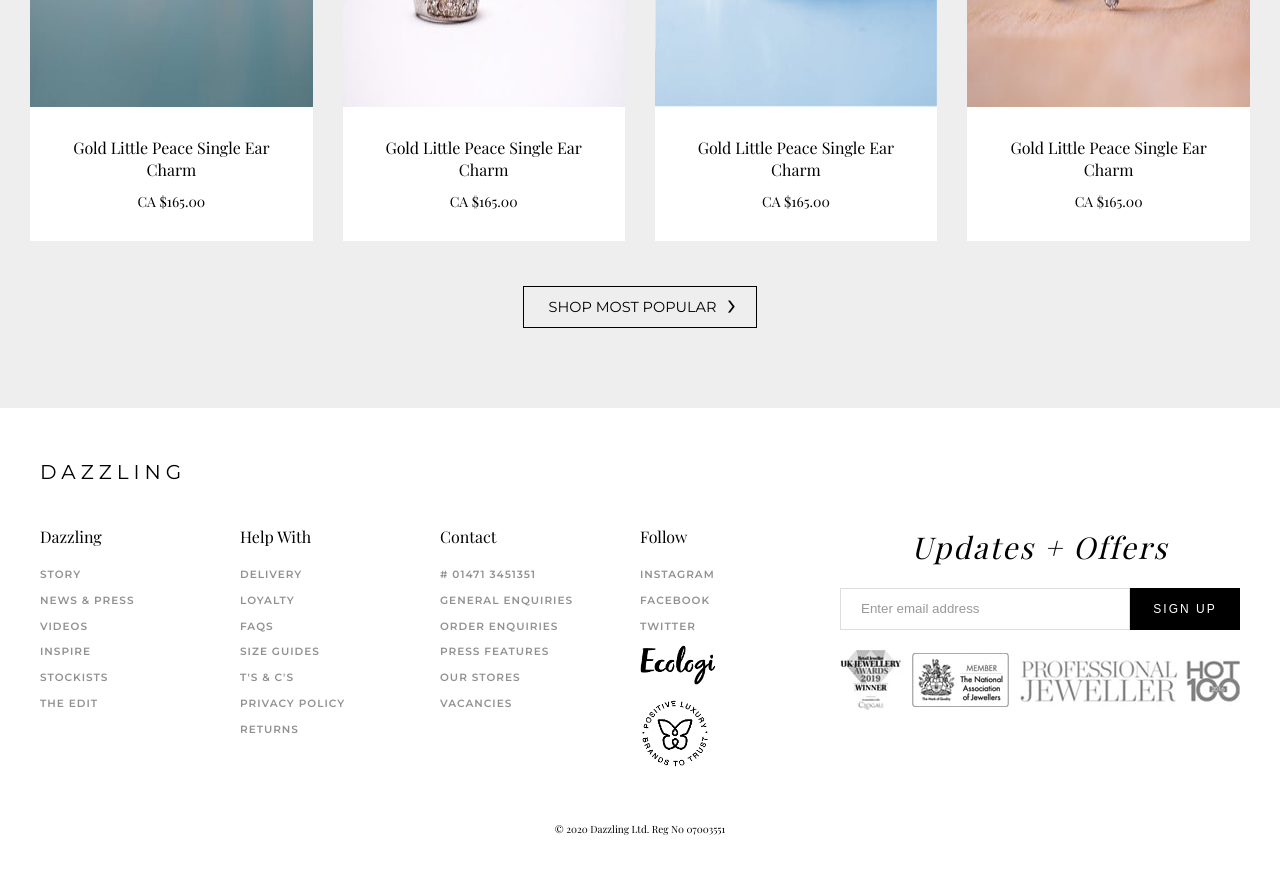
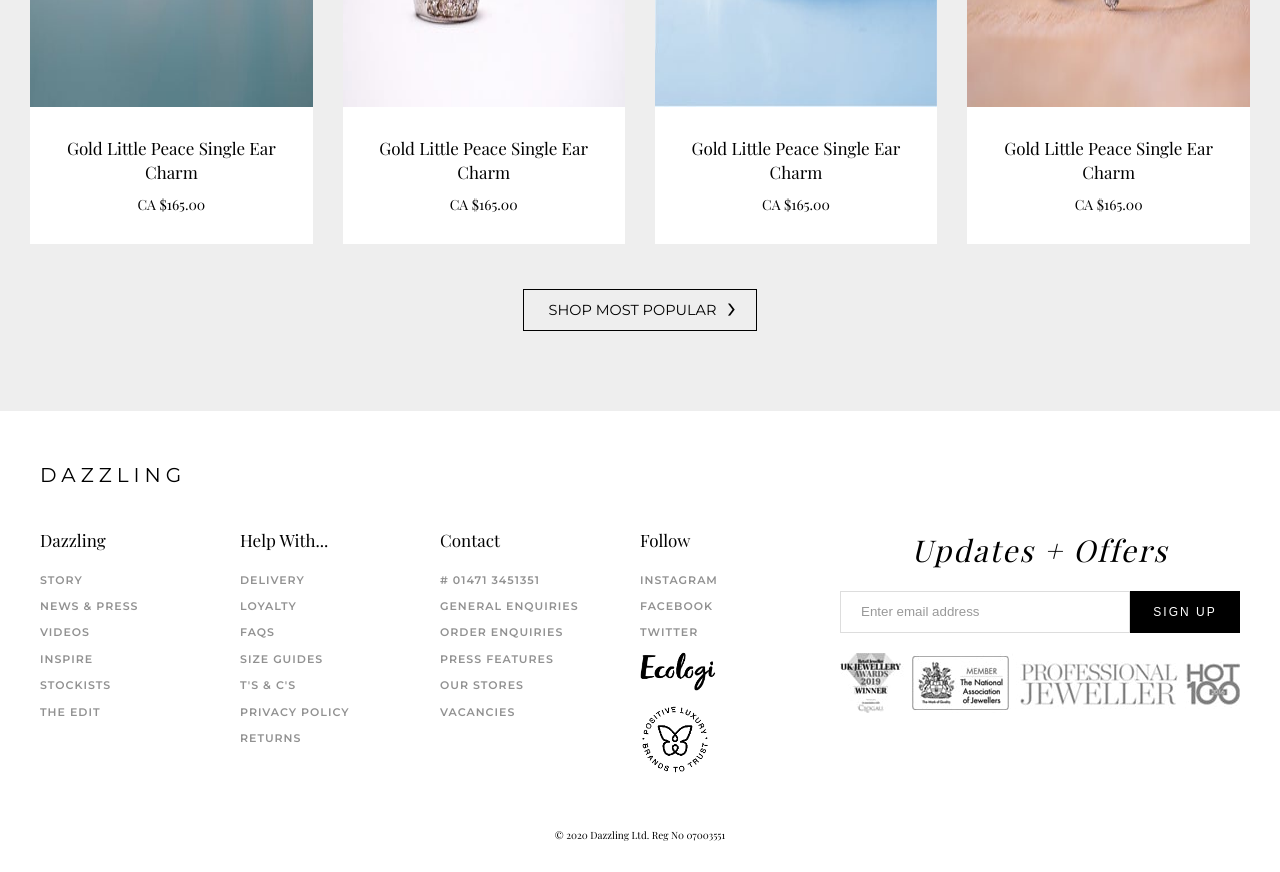
Before and after one commit to DazzlingVerdi/jewelry-webpage-mockup, a website: page index.html in a window 1280 px wide. Shown: the part 3140-4012 px from the top of the page. Drawn offline with nearby package versions, Linux system fonts and the light colour scheme; a web font is replaced by a local one.

Commit message:
added more colors, styles

```diff
--- a/index.html
+++ b/index.html
@@ -341,7 +341,7 @@
                 </ul>
 
                 <ul class="footer__list">
-                    <h2 class="heading-secondary mb-small-2x">Help With</h2>
+                    <h2 class="heading-secondary mb-small-2x">Help With...</h2>
                     <li class="footer__item"><a href="#" class="footer__link">Delivery</a></li>
                     <li class="footer__item"><a href="#" class="footer__link">Loyalty</a></li>
                     <li class="footer__item"><a href="#" class="footer__link">Faqs</a></li>
--- a/sass/_base.scss
+++ b/sass/_base.scss
@@ -80,7 +80,7 @@ body {
 .heading-secondary {
     font-family: 'Playfair Display', serif;
     font-weight: 400;
-    font-size: 1.6rem;
+    font-size: 1.7rem;
 }
 
 .heading-fifth {
--- a/sass/_blocks.scss
+++ b/sass/_blocks.scss
@@ -576,7 +576,7 @@
         &:link,
         &:visited {
             display: inline-block;
-            font-size: 1.05rem;
+            font-size: 1.1rem;
             font-weight: 700;
             text-transform: uppercase;
             text-decoration: none;
```
Also changed, not shown: css/style.css.
